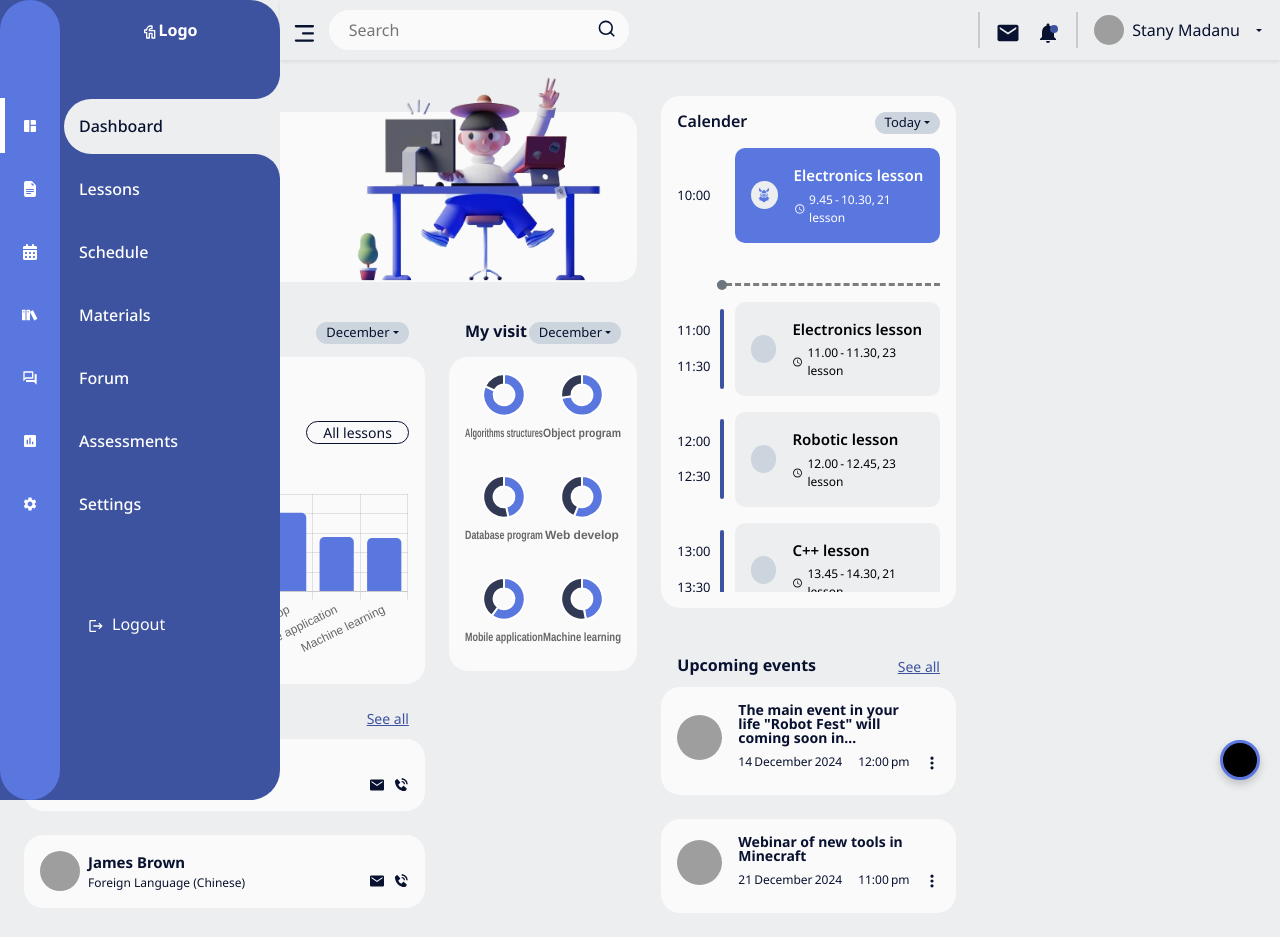
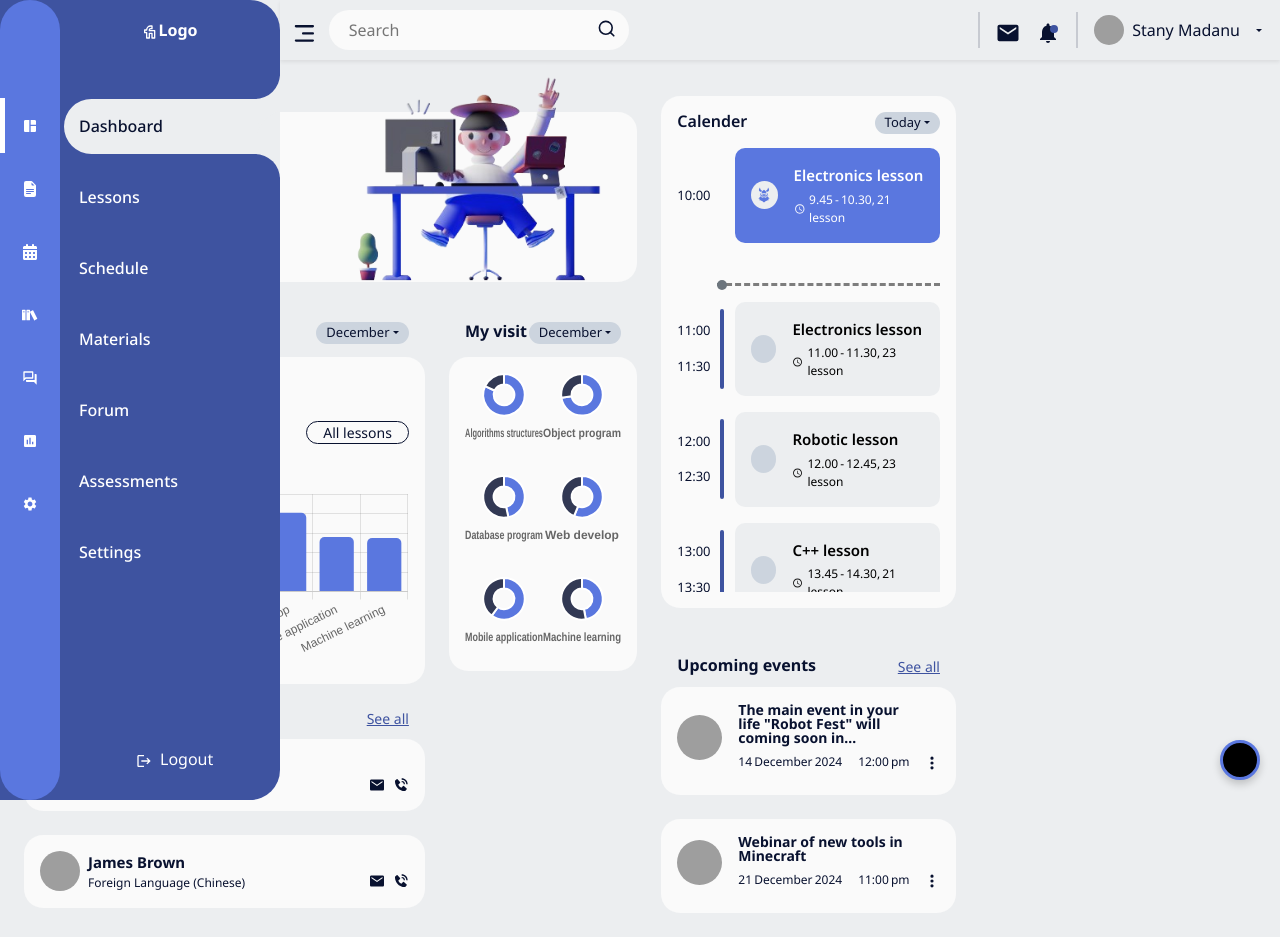
Before and after one commit to StanyMadanu/dashboard-template, a React (Create React App) app: page / in a window 1280 px wide. Built offline with nearby package versions, Linux system fonts and the light colour scheme; grey boxes are pictures that could not be loaded.

Commit message:
sidebar-changes

```diff
--- a/src/assets/styles/sidebar.scss
+++ b/src/assets/styles/sidebar.scss
@@ -36,7 +36,7 @@
   .sidebar-label-ul {
     width: 100%;
     padding-left: 0;
-    height: 95vh;
+    height: 87vh;
     scrollbar-width: none;
     overflow: hidden auto;
     padding-top: 1rem;
@@ -163,7 +163,7 @@
 @media (max-width: 991.9px) {
   .navigation {
     width: 0px;
-
+    box-shadow: 0 0.5rem 1rem rgba(0, 0, 0, 0.15);
     &.active {
       width: 245px;
       background: rgb(var(--primary-color));
--- a/src/components/common/Dropdown.jsx
+++ b/src/components/common/Dropdown.jsx
@@ -26,7 +26,7 @@ const Dropdown = ({ listData }) => {
             <li key={item}>
               <Link
                 to="#"
-                className="dropdown-item"
+                className="dropdown-item fs-13"
                 onClick={() => handleSelected(item)}
               >
                 {item}
--- a/src/components/common/Header.jsx
+++ b/src/components/common/Header.jsx
@@ -62,7 +62,7 @@ const Header = ({ setToggleStatus, toggleStatus }) => {
                   <div className="d-flex align-items-center gap-2">
                     <CgProfile />
                     <li>
-                      <Link to="#!" className="dropdown-item fs-14 p-0">
+                      <Link to="#!" className="dropdown-item fs-13 p-0">
                         Profile
                       </Link>
                     </li>
@@ -71,7 +71,7 @@ const Header = ({ setToggleStatus, toggleStatus }) => {
                   <div className="d-flex align-items-center py-2 gap-2">
                     <MdLogout />
                     <li>
-                      <Link to="#!" className="dropdown-item fs-14 p-0">
+                      <Link to="#!" className="dropdown-item fs-13 p-0">
                         Logout
                       </Link>
                     </li>
@@ -79,7 +79,7 @@ const Header = ({ setToggleStatus, toggleStatus }) => {
                   <div className="d-flex align-items-center gap-2">
                     <IoMdSettings />
                     <li>
-                      <Link to="#!" className="dropdown-item fs-14 p-0">
+                      <Link to="#!" className="dropdown-item fs-13 p-0">
                         Settings
                       </Link>
                     </li>
--- a/src/components/common/Sidebar.jsx
+++ b/src/components/common/Sidebar.jsx
@@ -48,7 +48,7 @@ const Sidebar = ({ setToggleStatus, toggleStatus }) => {
   return (
     <section className="">
       <div
-        className={`d-flex navigation${toggleStatus ? " active" : ""}`}
+        className={`d-flex navigation ${toggleStatus ? " active" : ""}`}
         ref={sidebar}
       >
         <span
@@ -82,7 +82,7 @@ const Sidebar = ({ setToggleStatus, toggleStatus }) => {
               <span className="title">Logo</span>
             </Link>
           </div>
-          <ul className="sidebar-label-ul">
+          <ul className="sidebar-label-ul d-flex flex-column">
             {links.map((link, index) => (
               <li
                 key={index}
@@ -98,7 +98,11 @@ const Sidebar = ({ setToggleStatus, toggleStatus }) => {
                 </Link>
               </li>
             ))}
-            <li className="logout mt-6 ">
+
+            <li
+              className="logout mt-auto ms-5"
+              style={{ listStyleType: "none" }}
+            >
               <Link to="#!" className="d-flex ms-4 align-items-center gap-2">
                 <span className="icon">
                   <MdLogout />
```
Also changed, not shown: 1 other file (tests, documents, lock files or other folders).
